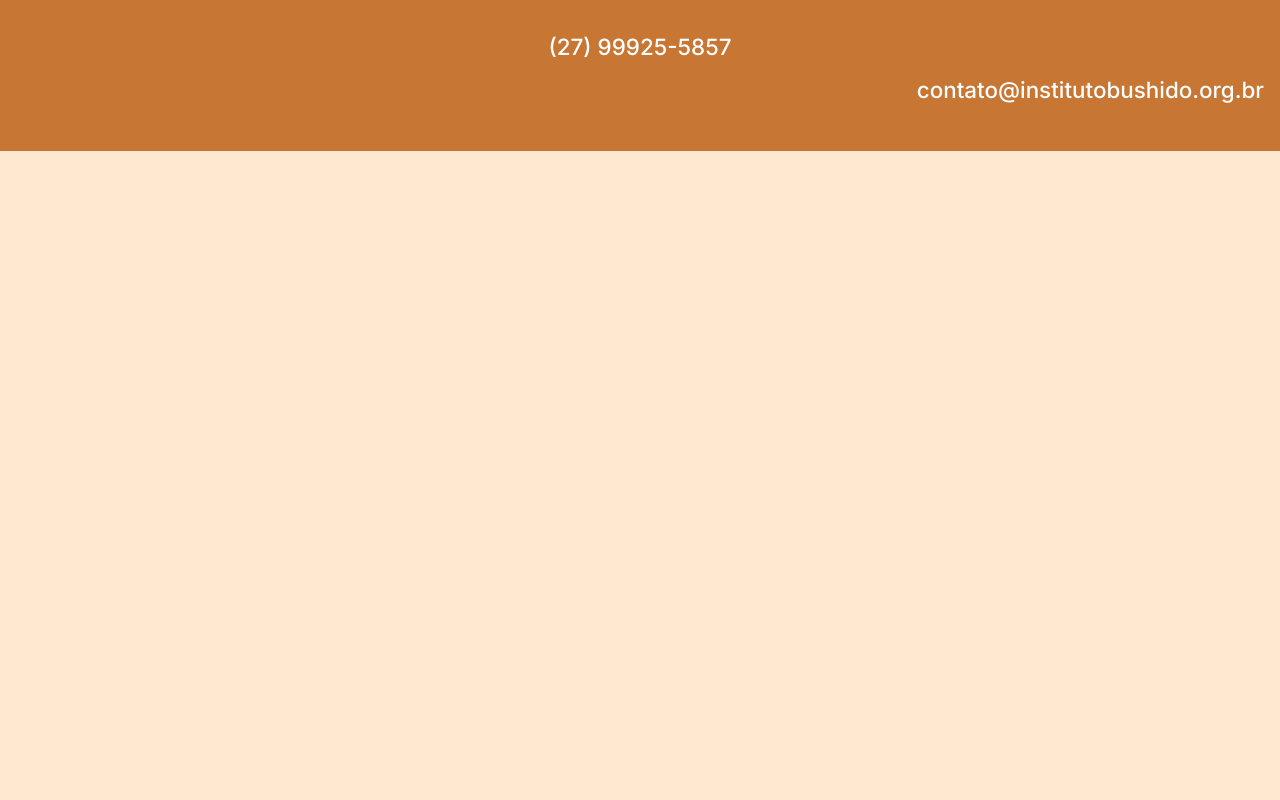
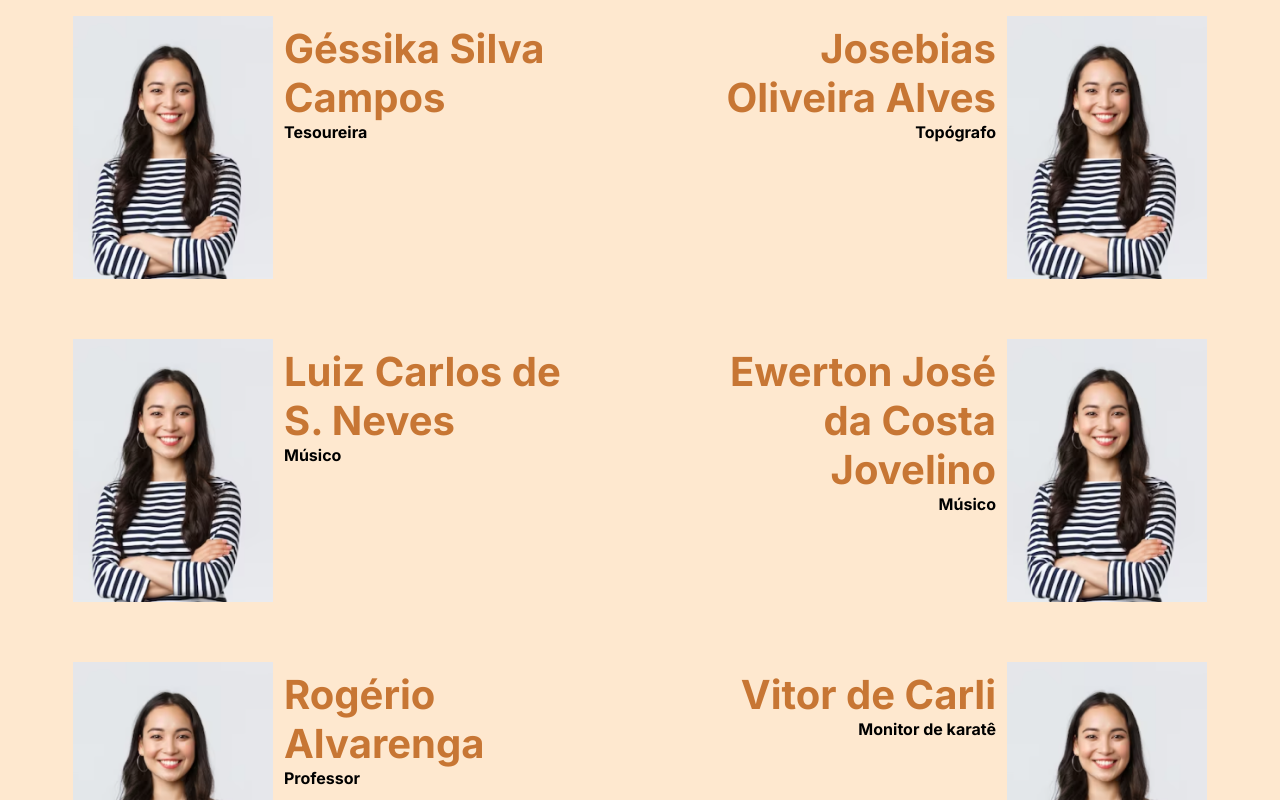
Before and after one commit to Bushido-Tecnologia/frontend, a Next.js app: page /nossa-equipe in a window 1280 px wide. Shown: the part 900-1700 px from the top of the page. Before the commit the page ends 1051 px from the top, so only its background shows below. Built offline with nearby package versions, Linux system fonts and the light colour scheme.

Commit message:
Adding our team section

```diff
--- a/src/app/nossa-equipe/page.tsx
+++ b/src/app/nossa-equipe/page.tsx
@@ -3,6 +3,9 @@ import styles from "../../styles/ourTeam.module.css"
 import Image from "next/image"
 
 import initialImage from "../../assets/img/nossa-equipe/initial-section-image.png"
+
+import { Title } from "@/components/Title"
+import { Pearson } from "@/components/Pearson"
 
 const Index = () => {
     return (
@@ -17,6 +20,18 @@ const Index = () => {
                     <Image src={initialImage} alt="" />
                 </div>
             </div>
+
+            <Title text="Nossa Equipe" />
+            <div className={styles.ourTeam__content}>
+                <Pearson name="Luciano de Oliveira Alves" position="Presidente" rightToLeft={true} />
+                <Pearson name="Julian Del Piero" position="Secretário" rightToLeft={false} />
+                <Pearson name="Géssika Silva Campos" position="Tesoureira" rightToLeft={true} />
+                <Pearson name="Josebias Oliveira Alves" position="Topógrafo" rightToLeft={false} />
+                <Pearson name="Luiz Carlos de S. Neves" position="Músico" rightToLeft={true} />
+                <Pearson name="Ewerton José da Costa Jovelino" position="Músico" rightToLeft={false} />
+                <Pearson name="Rogério Alvarenga" position="Professor" rightToLeft={true} />
+                <Pearson name="Vitor de Carli " position="Monitor de karatê" rightToLeft={false} />
+            </div>
         </main>
     )
 }
--- /dev/null
+++ b/src/components/Pearson/index.tsx
@@ -0,0 +1,26 @@
+import styles from "./style.module.css"
+
+import Image from "next/image";
+
+import pearsonImage from "../../assets/img/nossa-equipe/pearson-image-example.png"
+
+interface Pearson {
+    name: string;
+    position: string,
+    rightToLeft: boolean;
+}
+
+export const Pearson: React.FC<Pearson> = ({ name, position, rightToLeft }) => {
+    return (
+        <div className={rightToLeft ? styles.pearson : styles.pearson_reverse}>
+            <div className={styles.pearson__img}>
+                <Image src={pearsonImage} alt="" />
+            </div>
+
+            <div className={styles.pearson__info}>
+                <h4 className={styles.pearson__info__name}>{name}</h4>
+                <h4 className={styles.pearson__info__position}>{position}</h4>
+            </div>
+        </div>
+    )
+}
--- /dev/null
+++ b/src/components/Pearson/style.module.css
@@ -0,0 +1,63 @@
+.pearson,
+.pearson_reverse {
+    display: flex;
+    align-items: center;
+    flex-direction: column-reverse;
+
+    width: 90%;
+}
+
+.pearson__info {
+    margin: .5em .7em;
+}
+
+.pearson__info__name {
+    color: var(--primary-color);
+    font-size: var(--font-size-medium);
+    text-align: center;
+}
+
+.pearson__info__position {
+    text-align: center;
+}
+
+@media screen and (min-width: 767px) {
+    .pearson,
+    .pearson_reverse {
+        width: 45%;
+    }
+}
+
+@media screen and (min-width: 1023px) {
+    .pearson {
+        flex-direction: row;
+        align-items: start;
+    }
+
+    .pearson_reverse {
+        flex-direction: row-reverse;
+        align-items: start;
+    }
+
+    .pearson__img img {
+        width: 200px;
+        object-fit: cover;
+    }
+
+
+    .pearson__info__name {
+        text-align: start;
+    }
+
+    .pearson .pearson__info__position {
+        text-align: start;
+    }
+
+    .pearson_reverse .pearson__info__name {
+        text-align: end;
+    }
+
+    .pearson_reverse .pearson__info__position {
+        text-align: end;
+    }
+}
--- a/src/styles/ourTeam.module.css
+++ b/src/styles/ourTeam.module.css
@@ -34,6 +34,18 @@
     object-fit: contain;
 }
 
+/*
+    ===================================== CONTENT SECTION =====================================
+*/
+
+.ourTeam__content {
+    display: flex;
+    align-items: stretch;
+    justify-content: space-around;
+    flex-wrap: wrap;
+    gap: 3.5em 5em;
+}
+
 @media screen and (min-width: 1023px) {
     /*
         ===================================== INITIAL SECTION =====================================
@@ -59,4 +71,13 @@
     .ourTeam__init__image {
         width: 45%;
     }
+
+    /*
+        ===================================== CONTENT SECTION =====================================
+    */
+
+    .ourTeam__content {
+        width: 90%;
+        margin: 0 auto;
+    }
 }
```
Also changed, not shown: src/assets/img/nossa-equipe/pearson-image-example.png (added).
